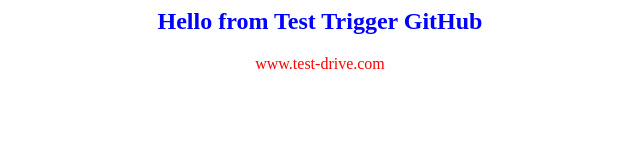
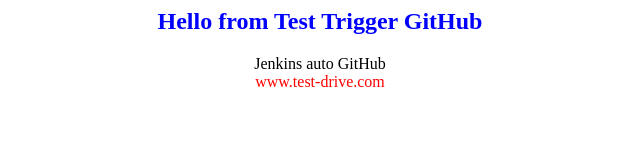
Before and after one commit to burakshaev/jenkins, a plain HTML site: page index.html in a window 1280 px wide. Shown: the whole page, without its empty margins (320-960 px from the left). Drawn offline with Linux system fonts and the light colour scheme.

Commit message:
jenkist auto add text

```diff
--- a/index.html
+++ b/index.html
@@ -2,7 +2,7 @@
 <body>
 <center>
 <h2><font color=blue>Hello from Test Trigger GitHub</font></h2>
-
+Jenkins auto GitHub<br>
 <font color=red>www.test-drive.com</font>
 
 </center>
```
